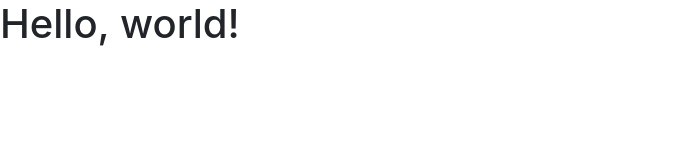
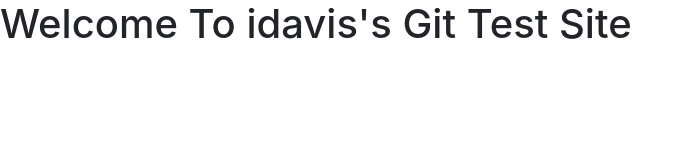
Before and after one commit to idavis97/idavis97.github.io, a plain HTML site: page index.html in a window 1280 px wide. Shown: the whole page, without its empty margins (0-692 px from the left). Drawn offline with nearby package versions, Linux system fonts and the light colour scheme.

Commit message:
I changed the title

```diff
--- a/index.html
+++ b/index.html
@@ -8,10 +8,10 @@
     <!-- Bootstrap CSS -->
     <link rel="stylesheet" href="https://maxcdn.bootstrapcdn.com/bootstrap/4.0.0/css/bootstrap.min.css" integrity="sha384-Gn5384xqQ1aoWXA+058RXPxPg6fy4IWvTNh0E263XmFcJlSAwiGgFAW/dAiS6JXm" crossorigin="anonymous">
 
-    <title>Hello, world!</title>
+    <title>Welcome To idavis's Git Test Site</title>
   </head>
   <body>
-    <h1>Hello, world!</h1>
+    <h1>Welcome To idavis's Git Test Site</h1>
 
     <!-- Optional JavaScript -->
     <!-- jQuery first, then Popper.js, then Bootstrap JS -->
```
